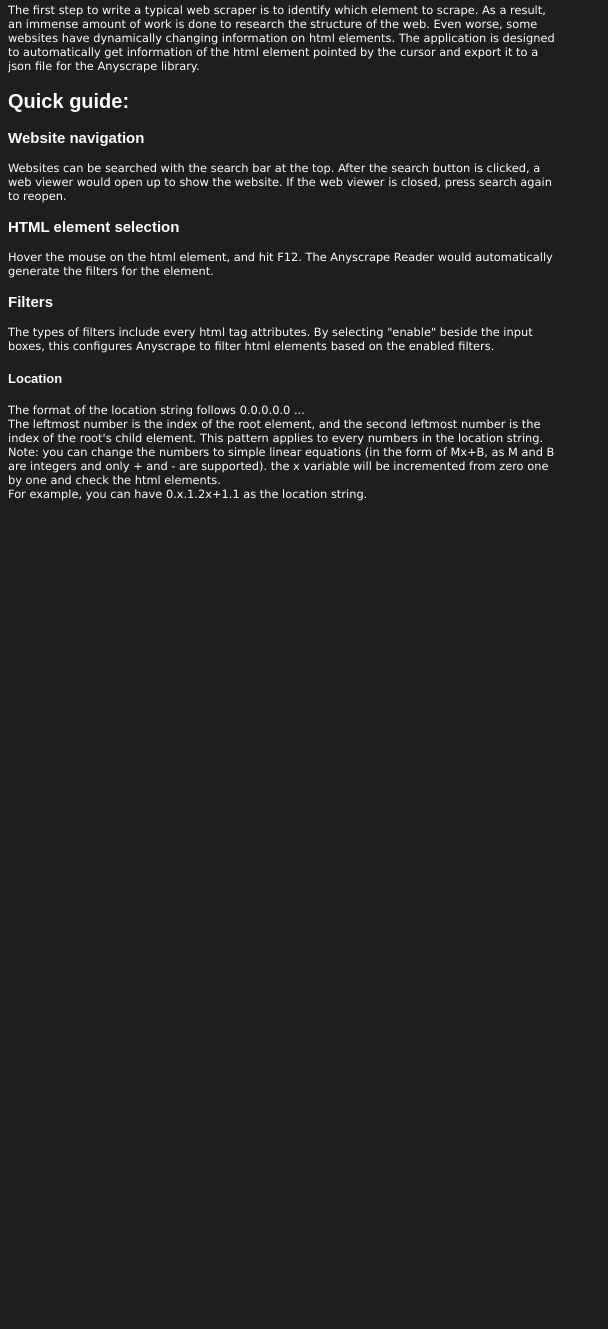
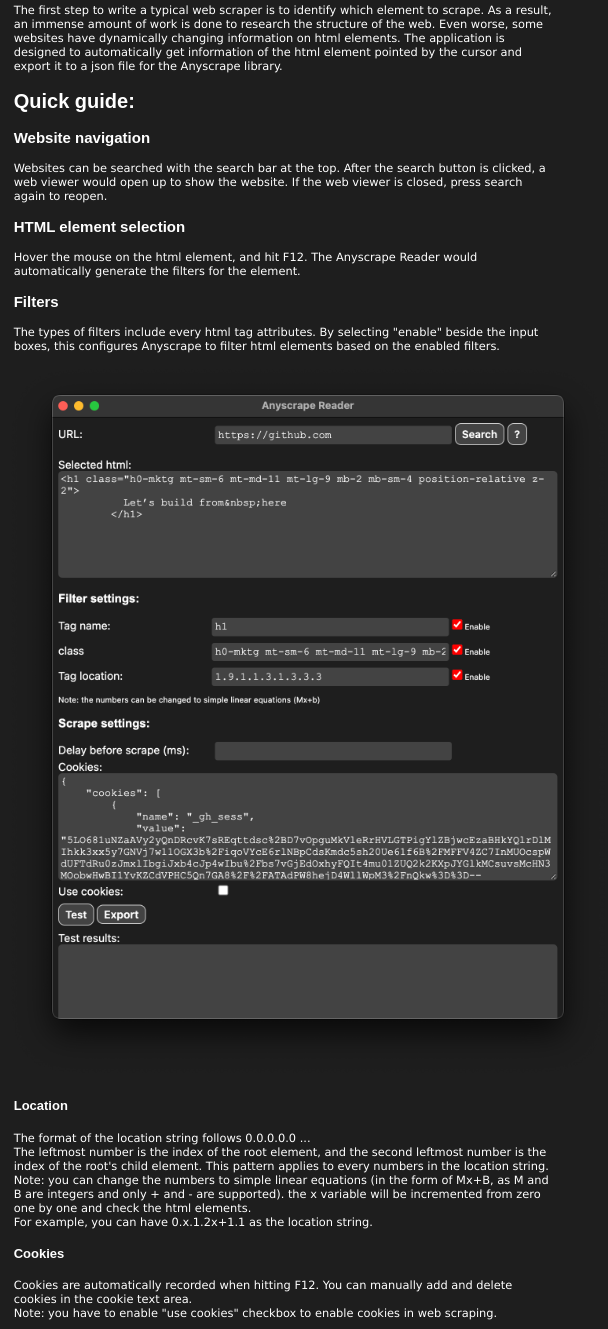
Before and after one commit to acezxn/Anyscrape, an Electron app: page reader/html/manual.html in a window 570 px wide. Shown: the part 71-1400 px from the top of the page, 608 px wide, since content can reach past the window. Before the commit the page ends 800 px from the top, so only its background shows below. Drawn offline with Linux system fonts and the light colour scheme.

Commit message:
Updated manual

```diff
--- a/reader/css/styles.css
+++ b/reader/css/styles.css
@@ -27,22 +27,31 @@
 h1 {
     font-size: min(40px, max(4vw, 30px));
     font-family: var(--title-font);
+    text-align: center;
 }
 h2 {
     font-size: min(30px, max(3vw, 20px));
     font-family: var(--title-font);
+    margin-left: 1vw;
+    margin-right: 1vw;
 }
 h3 {
     font-size: min(25px, max(2vw, 15px));
     font-family: var(--title-font);
+    margin-left: 1vw;
+    margin-right: 1vw;
 }
 h4 {
     font-size: min(23px, max(2vw, 13px));
     font-family: var(--title-font);
+    margin-left: 1vw;
+    margin-right: 1vw;
 }
 p {
     font-size: min(16px, max(2vw, 10px));
     font-family: var(--paragraph-font);
+    margin-left: 1vw;
+    margin-right: 1vw;
 }
 label {
     display: inline-block;
--- a/reader/html/manual.html
+++ b/reader/html/manual.html
@@ -33,6 +33,7 @@
         By selecting "enable" beside the input boxes, this configures Anyscrape to filter
         html elements based on the enabled filters.
     </p>
+    <img src="../images/filters.png" width="600px">
     <h4>Location</h4>
     <p>
         The format of the location string follows 0.0.0.0.0 ...<br />
@@ -47,6 +48,13 @@
         <br />
         For example, you can have 0.x.1.2x+1.1 as the location string.
     </p>
+
+    <h4>Cookies</h4>
+    <p>
+        Cookies are automatically recorded when hitting F12. You can manually add and delete cookies
+        in the cookie text area. <br />
+        Note: you have to enable "use cookies" checkbox to enable cookies in web scraping.
+    </p>
 </body>
 
 </html>
```
Also changed, not shown: reader/images/filters.png (added).
